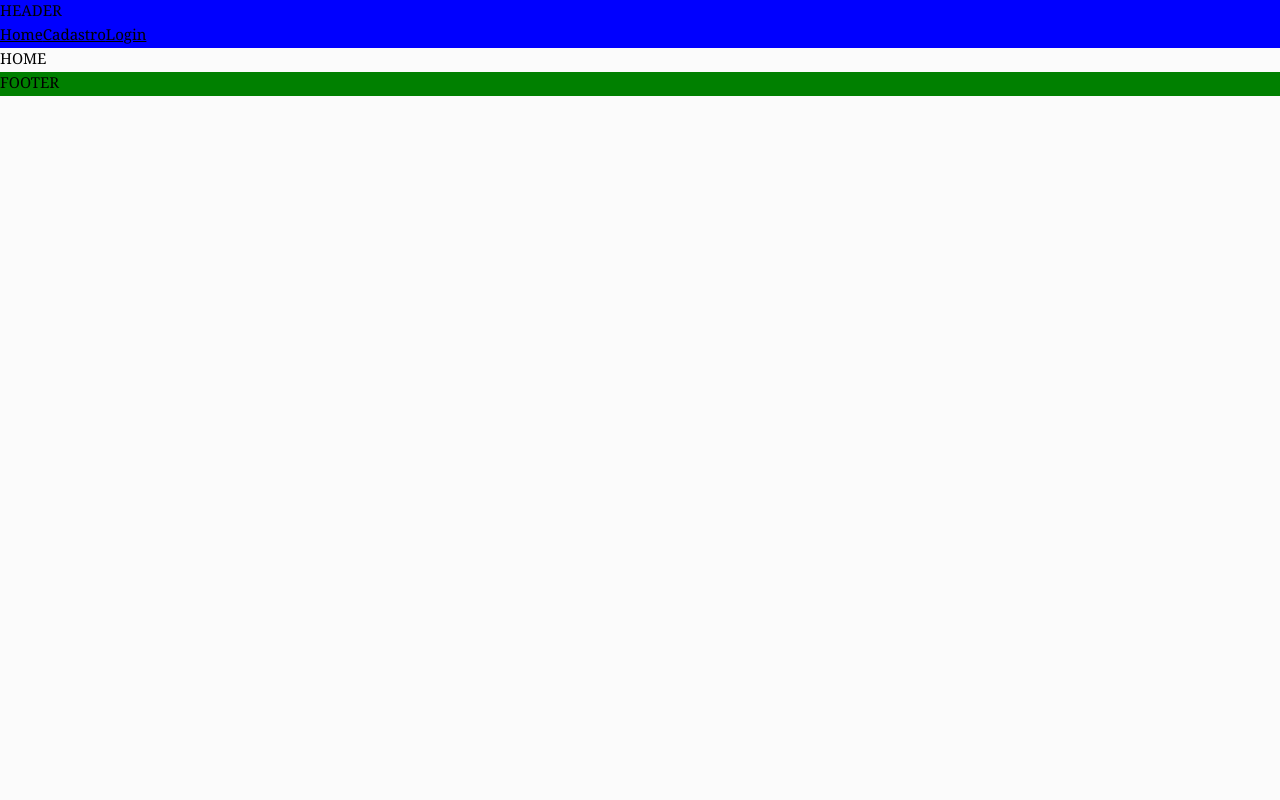
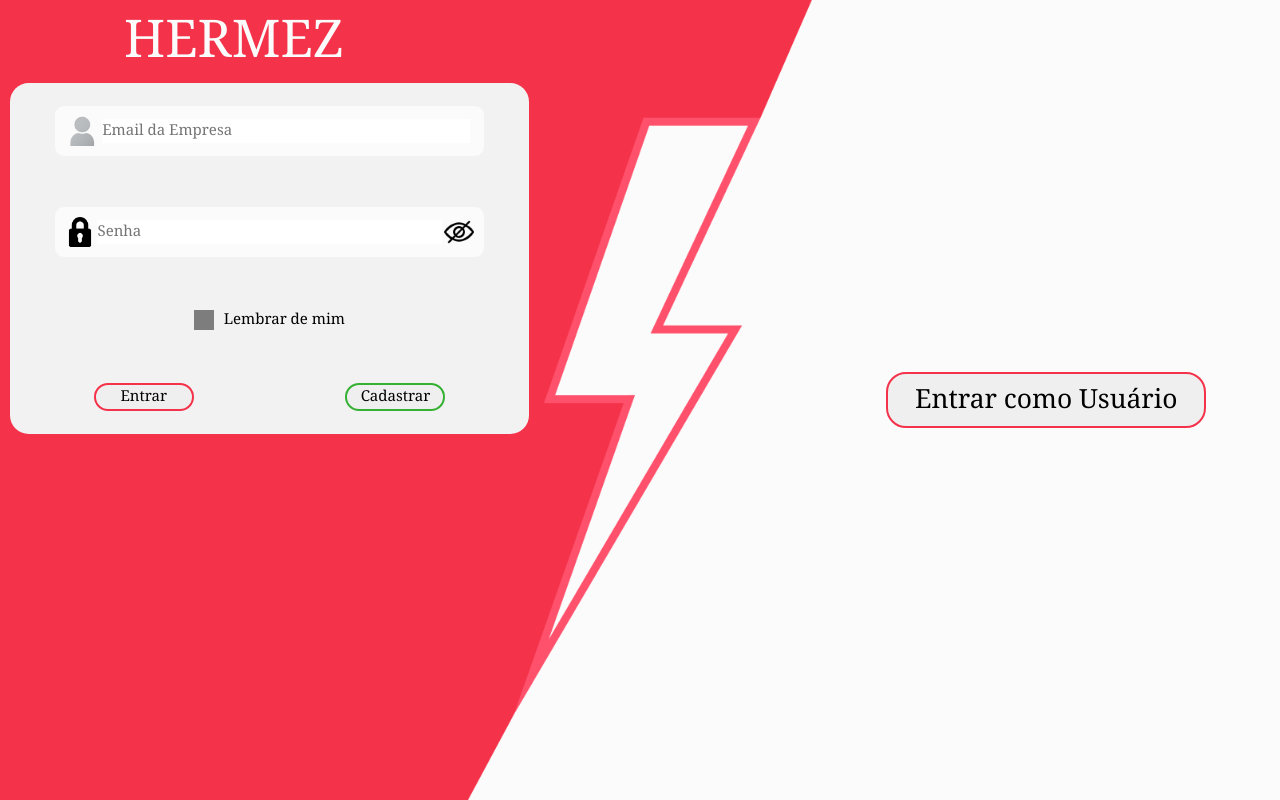
Before and after one commit to equipedevo/API_2_FRONT, a React (Create React App) app in the folder hermez/: page / in a window 1280 px wide. Built offline with nearby package versions, Linux system fonts and the light colour scheme.

Commit message:
T05 - Adicionei as rotas para a tela de Login e Cadastro da Empresa e para a tela de Login do Usuário

```diff
--- a/hermez/src/App.js
+++ b/hermez/src/App.js
@@ -4,18 +4,24 @@ import Base from './pages/Base'
 import Home from './pages/Home';
 import './App.css';
 import Cadastro from './pages/Cadastro';
-import Login from './pages/Login';
+import LoginEmpresa from './pages/LoginEmpresa';
+import LoginUsuario from './pages/LoginUsuario';
+import CadastroEmpresa from './pages/CadastroEmpresa';
 
 function App() {
   return (
     <BrowserRouter>
       <Routes>
-        <Route path="/" element={<Base />}>
+        <Route path="/" element={<LoginEmpresa />}/>
+        <Route path="empresa" element={<LoginEmpresa />}/>
+        <Route path="usuario" element={<LoginUsuario />}/>
+        <Route path="cadastroEmpresa" element={<CadastroEmpresa />} />
+        <Route path="/base" element={<Base />}>
           <Route index element={<Home />} />
+          <Route path="cadastro" element={<LoginEmpresa />} />
           <Route path="cadastro" element={<Cadastro />} />
-          <Route path="login" element={<Login />} />
           {/* path="*" serve para qualquer rota, então deve ficar por último e direcionar para a home ou uma página de erro 404 */}
-          <Route path="*" element={<Home />} />
+          <Route path="*" element={<LoginUsuario />} />
         </Route>
       </Routes>
     </BrowserRouter>
```
